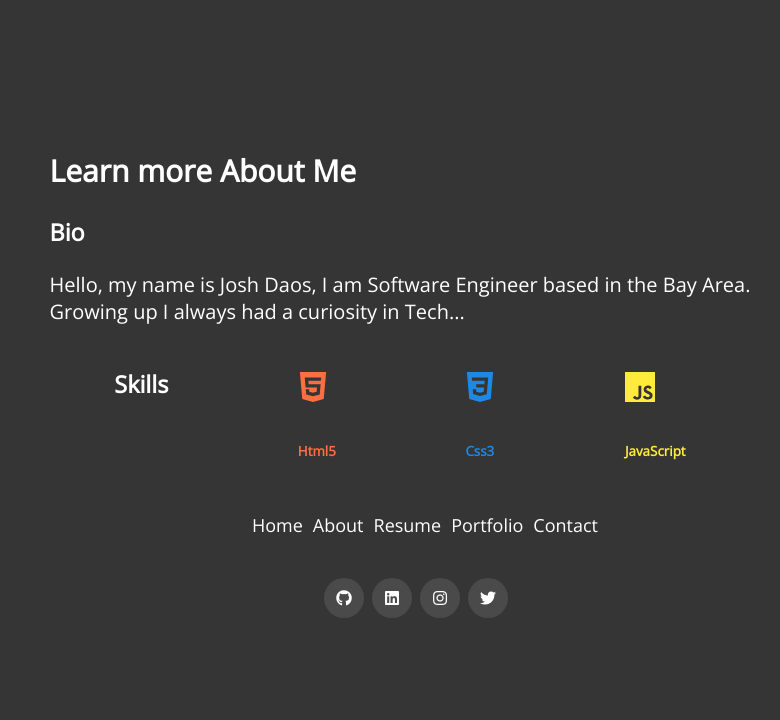
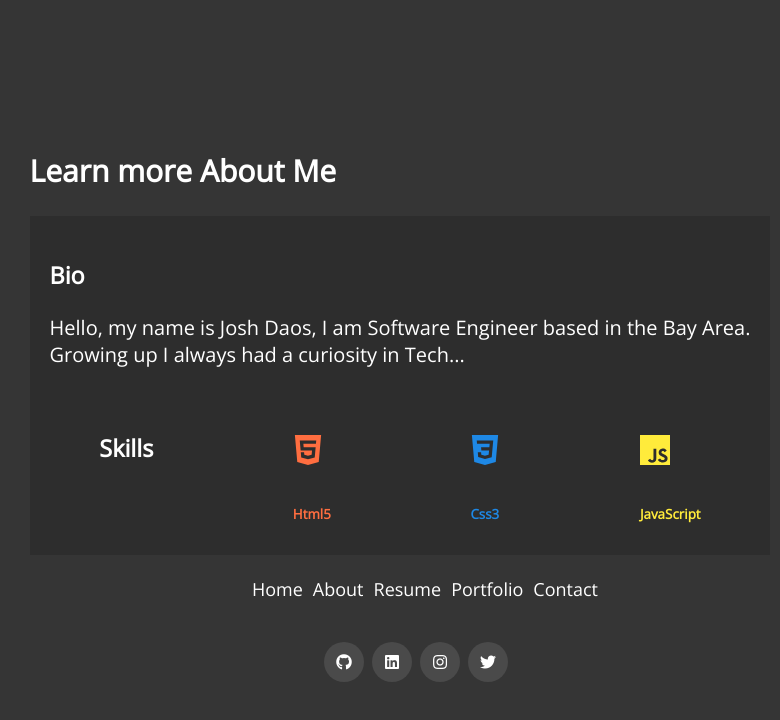
Before and after one commit to joshdaos/jd-portfolio, a React (Create React App) app in the folder portfolio-app/: page /about in a window 1280 px wide. Shown: the top 720 px of the page, without its empty margins (240-1020 px from the left). Built offline with nearby package versions, Linux system fonts and the light colour scheme.

Commit message:
css saves

```diff
--- a/portfolio-app/src/App.css
+++ b/portfolio-app/src/App.css
@@ -141,9 +141,16 @@ span.Typewriter__cursor {
 
 
 
-/*************    *************/
+/*************  About  *************/
+
+.bio__container {
+    background-color:#2d2d2d;
+    padding:20px;
+
+}
 
 .skills__container {
+    background-color:#2d2d2d;
     display: flex;
     justify-content: space-around;
 }
```
